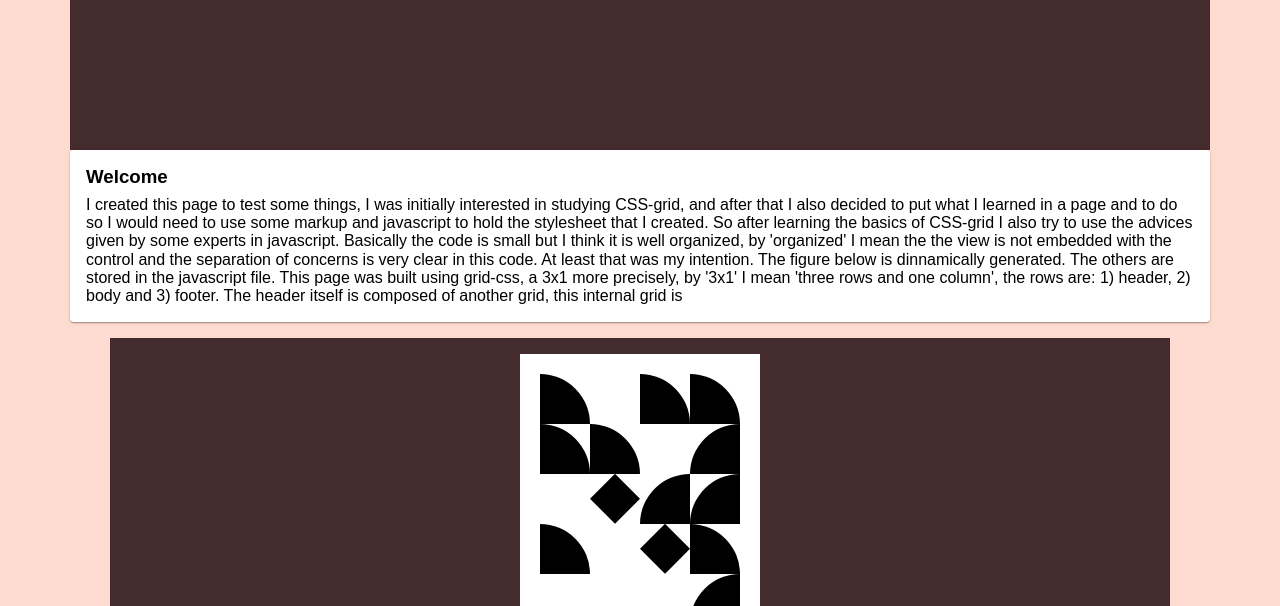
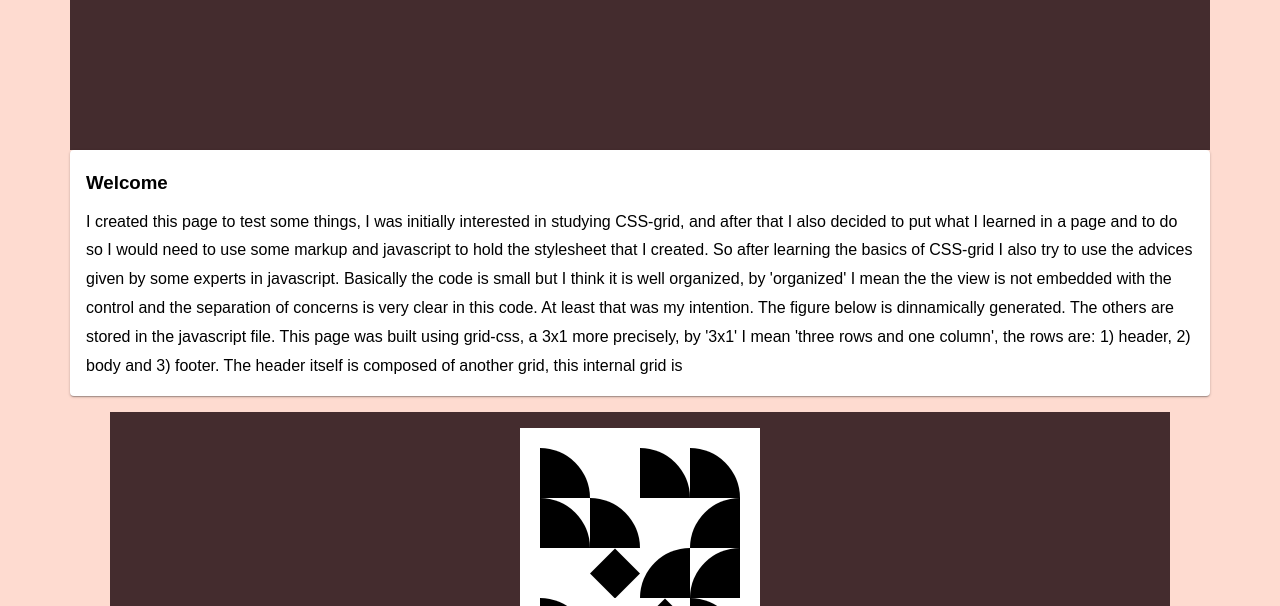
Before and after one commit to simsoueu/grid-posters, a plain HTML site: page index.html in a window 1280 px wide. Shown: the part 194-800 px from the top of the page. Drawn offline with Linux system fonts and the light colour scheme.

Commit message:
updated bug on css

```diff
--- a/assets/css/main.css
+++ b/assets/css/main.css
@@ -88,8 +88,6 @@ header {
 }
 
 /*************************************/
-/*************************************/
-/************************************/
 .grid-container {
   display: grid;
   grid-template-columns: 40px 1fr 40px;
@@ -107,7 +105,7 @@ header {
 }
 
 .white-frame {
-  line-height: 1.;
+  line-height: 1.8;
   box-shadow: 0 1px 3px 0 rgba(0, 0, 0, .2),
     0 1px 1px 0 rgba(0, 0, 0, .14),
     0 2px 1px -1px rgba(0, 0, 0, .12);
@@ -161,7 +159,7 @@ footer {
   text-align: center;
 }
 
-/*****************************/
+/*************************************/
 @media (min-width: 0) {
   .grid-container-wrapper {
     grid-template-columns: 0 auto 0;
```
